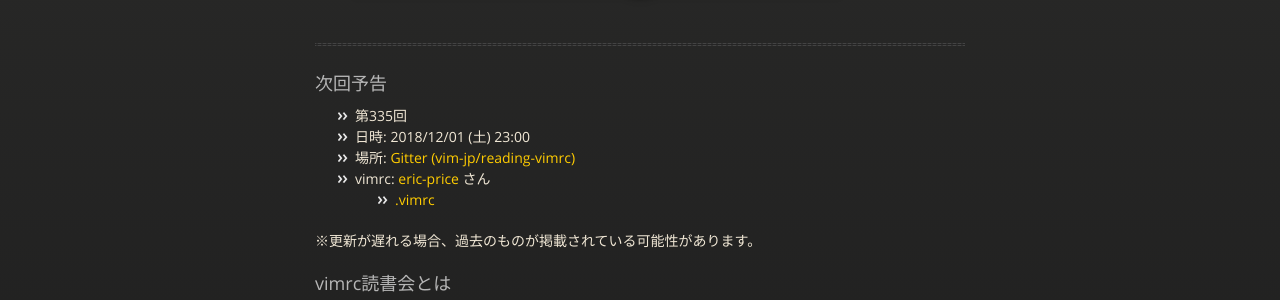
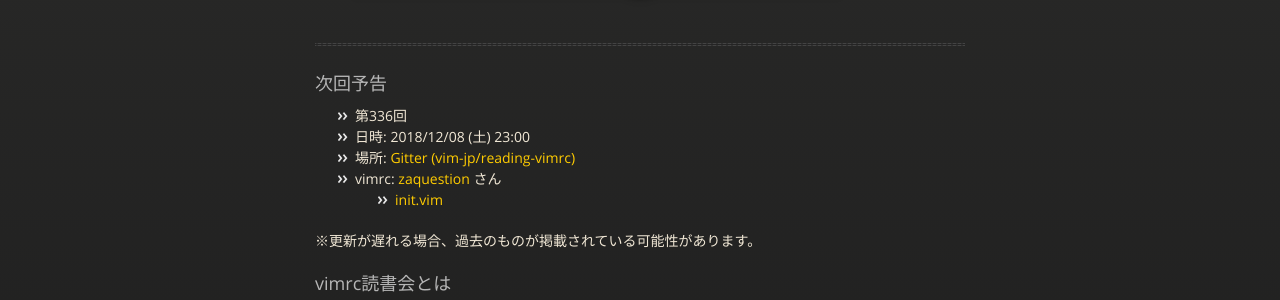
Before and after one commit to vim-jp/reading-vimrc, a Jekyll site: the page built from index.md, in a window 1280 px wide and 900 px high. Shown: the part 211-511 px from the top of the window. Built offline with Jekyll 4.4.1, drawn with Linux system fonts in a browser that asks for light colours; nearby versions of some CDN libraries.

Commit message:
Update the next information: #336 zaquestion

```diff
--- a/_data/next.yml
+++ b/_data/next.yml
@@ -1,11 +1,12 @@
-- id: 335
-  date: '2018-12-01 23:00'
+- id: 336
+  date: '2018-12-08 23:00'
   author:
-    name: eric-price
-    url: 'https://github.com/eric-price'
+    name: zaquestion
+    url: 'https://github.com/zaquestion'
   vimrcs:
-    - url: 'https://github.com/eric-price/dotfiles/blob/master/.vimrc'
-      name: .vimrc
+    - url: >-
+        https://github.com/zaquestion/dotfiles/blob/master/home/zaq/.config/nvim/init.vim
+      name: init.vim
       hash: null
   part: null
   other: null
```
